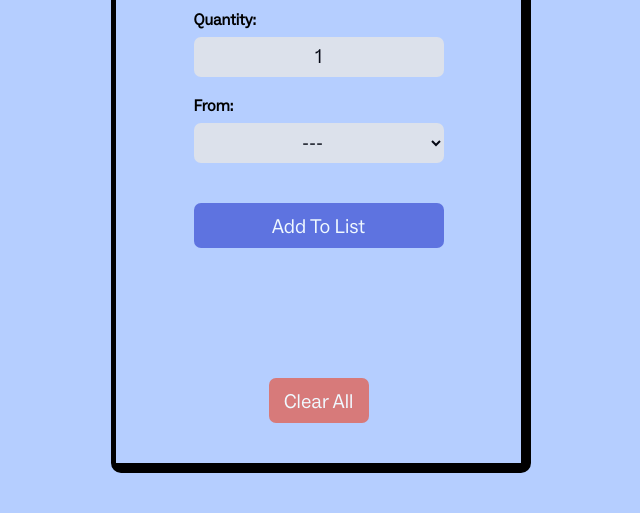
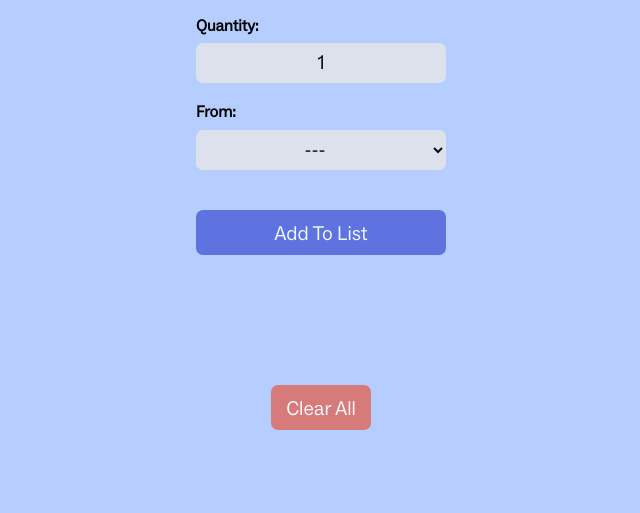
Before and after one commit to jv-pv/Firebase-Shop-List-App, a website built with Vite: page index.html in a window 1280 px wide. Shown: the part 474-987 px from the top of the page, without its empty margins (319-959 px from the left). Built offline with nearby package versions, Linux system fonts and the light colour scheme; no server answers.

Commit message:
Removed border

```diff
--- a/index.css
+++ b/index.css
@@ -62,10 +62,10 @@ h1 {
     align-items: center;
     margin: 2em auto;
     padding: 2em 3em 0em;
-    border: 5px solid black;
+    /* border: 5px solid black;
     border-right-width: 10px;
     border-bottom-width: 10px;
-    border-radius: 10px;
+    border-radius: 10px; */
 }
 
 .container::before {
```
